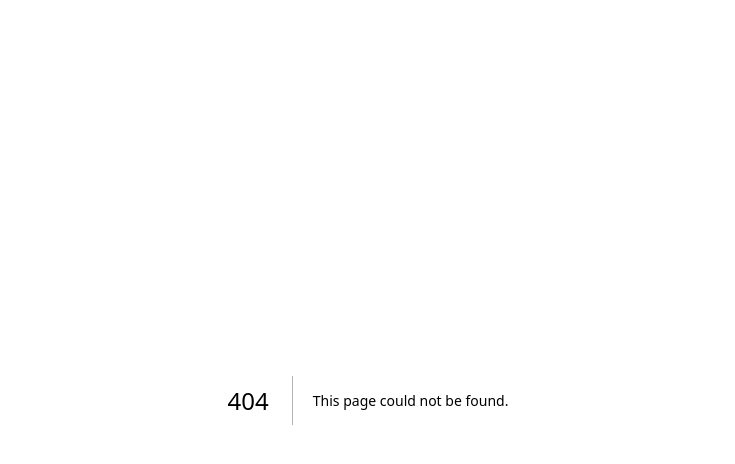
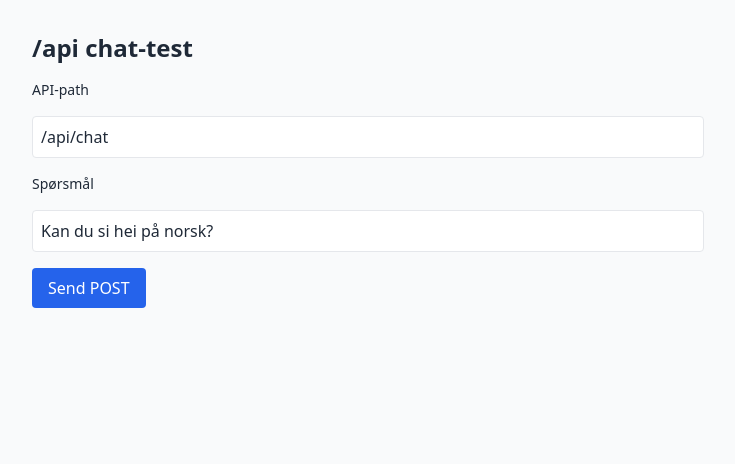
Before and after one commit to mortenhoelno/Nullfilter-admin, a Next.js app: page /chat-test in a window 1280 px wide. Before the commit this address had no page. Shown: the top 464 px of the page, without its empty margins (272-1007 px from the left). Built offline with nearby package versions, Linux system fonts and the light colour scheme.

Commit message:
Create chat-test.js

```diff
--- /dev/null
+++ b/pages/chat-test.js
@@ -0,0 +1,74 @@
+// pages/chat-test.js
+import { useState } from "react";
+
+export default function ChatApiTest() {
+  const [question, setQuestion] = useState("Kan du si hei på norsk?");
+  const [result, setResult] = useState(null);
+  const [error, setError] = useState("");
+  const [path, setPath] = useState("/api/chat"); // bytt til /api/rag/chat hvis nødvendig
+  const [loading, setLoading] = useState(false);
+
+  const runTest = async () => {
+    setLoading(true); setError(""); setResult(null);
+    try {
+      const res = await fetch(path, {
+        method: "POST",
+        headers: { "Content-Type": "application/json" },
+        body: JSON.stringify({
+          messages: [
+            { role: "system", content: "Du er en hjelpsom assistent." },
+            { role: "user", content: question }
+          ]
+        })
+      });
+      const txt = await res.text();
+      try {
+        const json = JSON.parse(txt);
+        if (!res.ok) throw new Error(json?.error || "Ukjent feil");
+        setResult(json);
+      } catch {
+        setError(`Ikke-JSON svar:\n${txt.slice(0, 400)}...`);
+      }
+    } catch (e) {
+      setError(String(e.message || e));
+    } finally {
+      setLoading(false);
+    }
+  };
+
+  return (
+    <main className="min-h-screen bg-gray-50 p-8">
+      <div className="max-w-2xl mx-auto space-y-4">
+        <h1 className="text-2xl font-bold">/api chat-test</h1>
+
+        <label className="block text-sm font-medium">API-path</label>
+        <input className="w-full border rounded p-2"
+               value={path} onChange={e=>setPath(e.target.value)}
+               placeholder="/api/chat eller /api/rag/chat" />
+
+        <label className="block text-sm font-medium">Spørsmål</label>
+        <input className="w-full border rounded p-2"
+               value={question} onChange={e=>setQuestion(e.target.value)} />
+
+        <button onClick={runTest} disabled={loading}
+                className="px-4 py-2 rounded bg-blue-600 text-white hover:bg-blue-700 disabled:opacity-60">
+          {loading ? "Kjører…" : "Send POST"}
+        </button>
+
+        {error && <pre className="p-3 bg-rose-50 border border-rose-200 rounded text-rose-700 whitespace-pre-wrap">{error}</pre>}
+        {result && (
+          <>
+            <div className="p-3 bg-white border rounded">
+              <div className="text-sm text-gray-500">Svar</div>
+              <div className="whitespace-pre-wrap">{result.reply}</div>
+            </div>
+            <div className="p-3 bg-white border rounded">
+              <div className="text-sm text-gray-500">Debug</div>
+              <pre className="text-xs overflow-x-auto">{JSON.stringify(result, null, 2)}</pre>
+            </div>
+          </>
+        )}
+      </div>
+    </main>
+  );
+}
```
